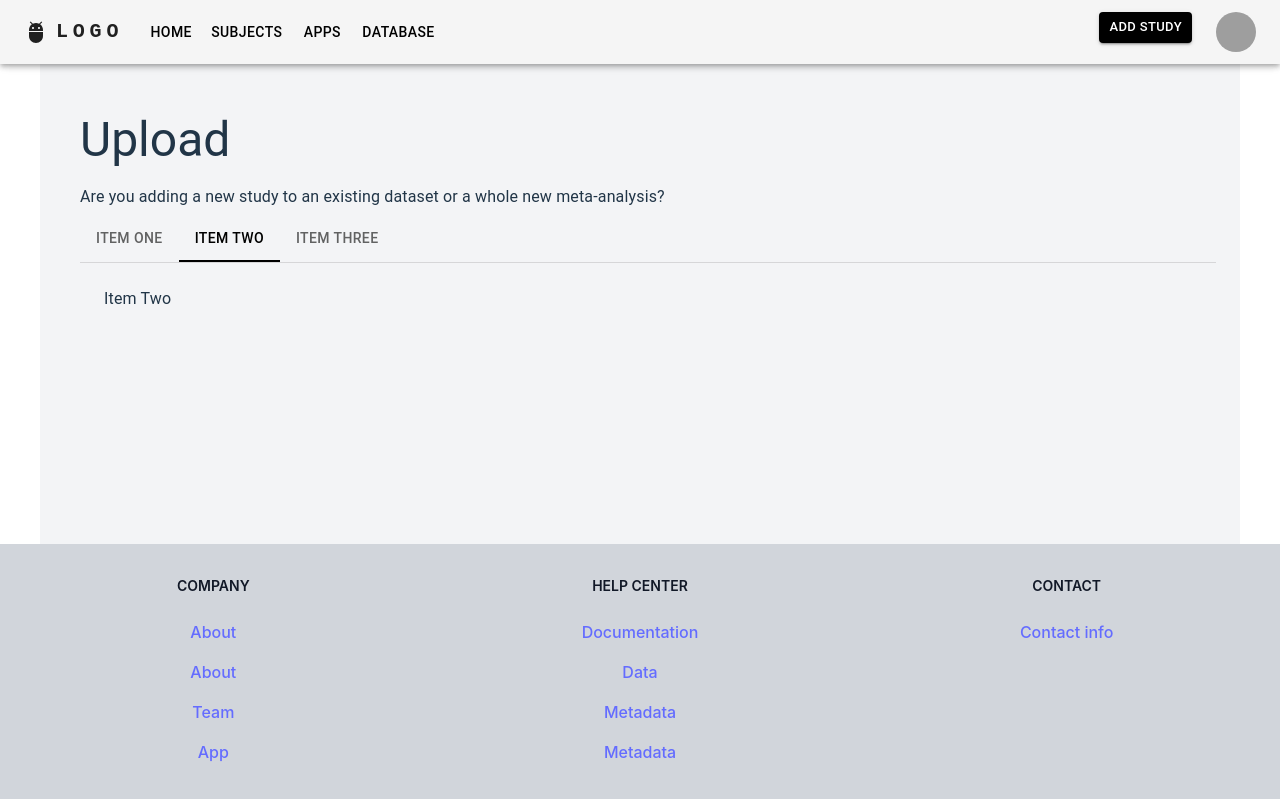
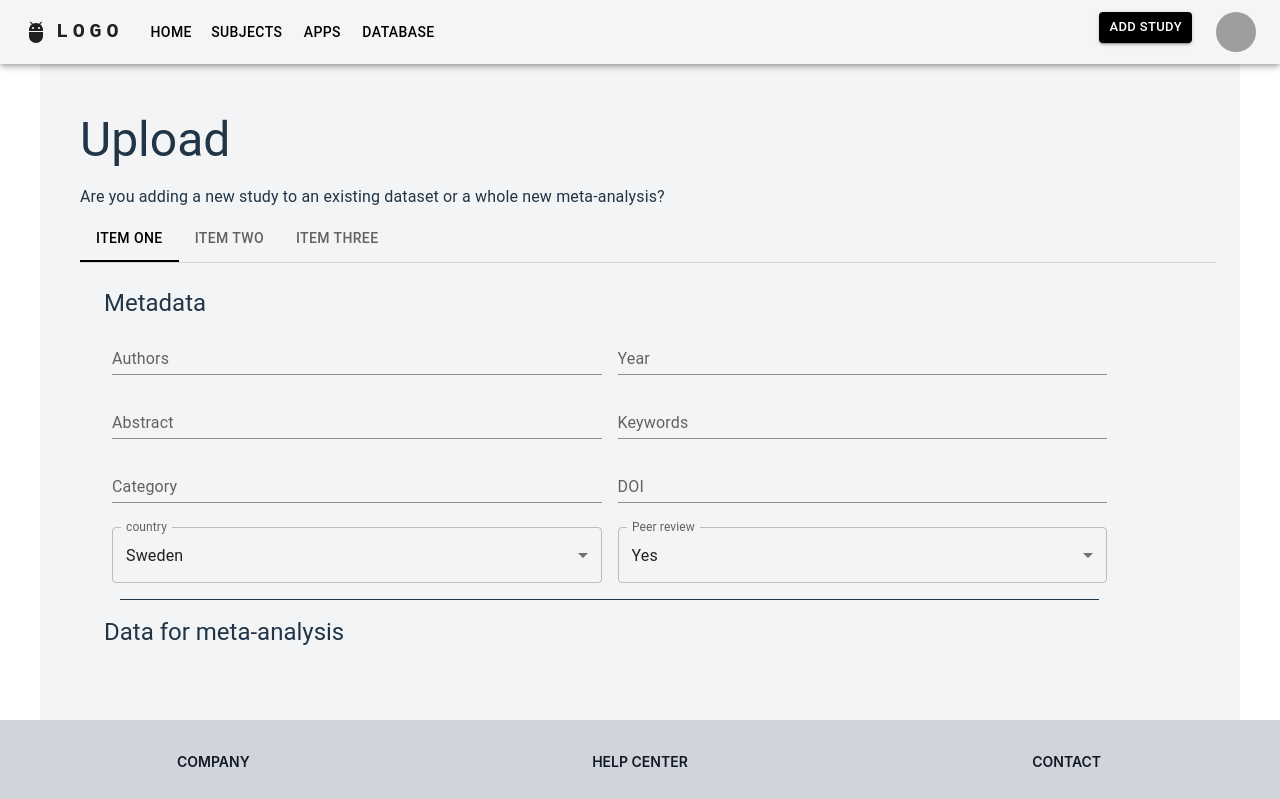
Before and after one commit to Mask1nen/2024-TDDD96-CAMA-BachelorsProject, a React (Vite) app in the folder cama_frontend/: page /Upload in a window 1280 px wide. Shown: the top 799 px of the page. Built offline with nearby package versions, Linux system fonts and the light colour scheme; grey boxes are pictures that could not be loaded.

Commit message:
460 feat: more form

```diff
--- a/cama_frontend/src/pages/Upload/UploadPage.tsx
+++ b/cama_frontend/src/pages/Upload/UploadPage.tsx
@@ -5,7 +5,7 @@ import '@mui/material';
 
 const UploadPage: React.FC = () => {
 
-	const [value, setValue] = React.useState(1);
+	const [value, setValue] = React.useState(0);
 
 	const handleChange = (event: React.SyntheticEvent, newValue: number) => {
 	  setValue(newValue);
@@ -62,19 +62,40 @@ const UploadPage: React.FC = () => {
 					</Tabs>
 				</Box>
 				<CustomTabPanel value={value} index={0}>
-					<FormControl sx={{width:"50%", m: 1 }} variant="standard">
+					<Typography variant="h5">
+						Metadata
+					</Typography>
+					<Box sx={{display:"flex", flexWrap: 'wrap'}}>
+
+						<FormControl sx={{width:"45%", m: 1 }} variant="standard">
+							<InputLabel htmlFor="standard-adornment-amount">Authors</InputLabel>
+							<Input id="formAuthors"/>
+						</FormControl>
+						<FormControl sx={{width:"45%", m: 1 }} variant="standard">
 							<InputLabel htmlFor="standard-adornment-amount">Year</InputLabel>
 							<Input id="formYear"/>
 						</FormControl>
-
-					<FormControl sx={{width:"50%", m: 1 }} variant="standard">
-						<InputLabel htmlFor="standard-adornment-amount">Authors</InputLabel>
-						<Input id="formAuthors"/>
+						<FormControl sx={{width:"45%", m: 1 }} variant="standard">
+							<InputLabel htmlFor="standard-adornment-amount">Abstract</InputLabel>
+							<Input id="formAbstract"/>
 						</FormControl>
 
-					<FormControl sx={{width:"50%", mt: 2 }} variant="standard">
+						<FormControl sx={{width:"45%", m: 1 }} variant="standard">
+							<InputLabel htmlFor="standard-adornment-amount">Keywords</InputLabel>
+							<Input id="formKeywords"/>
+						</FormControl>
+						<FormControl sx={{width:"45%", m: 1 }} variant="standard">
+							<InputLabel htmlFor="standard-adornment-amount">Category</InputLabel>
+							<Input id="formCategory"/>
+						</FormControl>
+						<FormControl sx={{width:"45%", m: 1 }} variant="standard">
+							<InputLabel htmlFor="standard-adornment-amount">DOI</InputLabel>
+							<Input id="formDOI"/>
+						</FormControl>
+
+						<FormControl sx={{width:"45%", mt: 2, ml:1}} variant="standard">
 							<TextField
-							id="outlined-select-currency"
+								id="formCountry"
 								label="country"
 								select
 								defaultValue="SE"
@@ -87,6 +108,29 @@ const UploadPage: React.FC = () => {
 							</TextField>
 
 						</FormControl>
+						<FormControl sx={{width:"45%", mt: 2, ml: 2}} variant="standard">
+							<TextField
+								id="formPeerReview"
+								label="Peer review"
+								select
+								defaultValue="yes"
+								>
+
+									<MenuItem key="yes" value="yes">
+									Yes
+									</MenuItem>
+									<MenuItem key="no" value="no">
+									No
+									</MenuItem>
+							</TextField>
+
+						</FormControl>
+					</Box>
+				<Box sx={{width:"90%", borderTop: 1, m:2}}></Box>
+				<Typography variant="h5">
+					Data for meta-analysis
+				</Typography>
+
 
 				</CustomTabPanel>
 				<CustomTabPanel value={value} index={1}>
```
Lines whose indentation alone changed are shown as unchanged.
